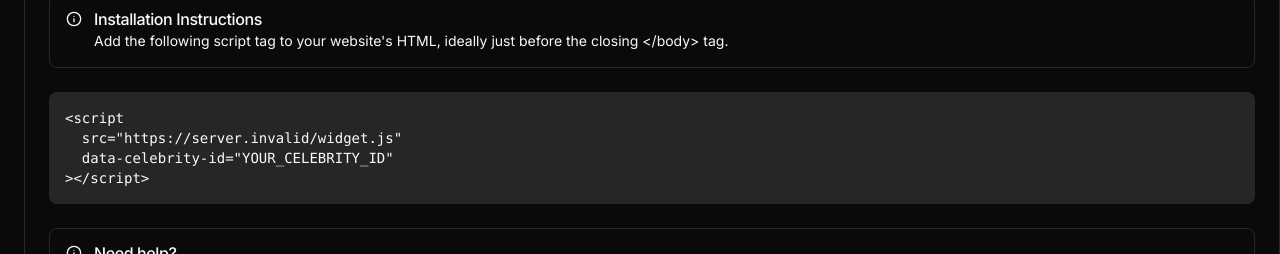
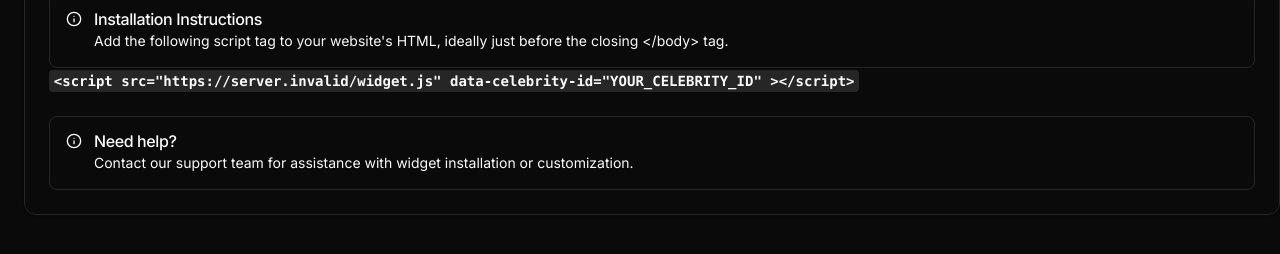
Before and after one commit to garysheng/hyperagentmonorepo, a Next.js app in the folder apps/nextjs-app/: page /channels in a window 1280 px wide. Shown: the part 464-718 px from the top of the page. Built offline with nearby package versions, Linux system fonts and the light colour scheme; no server answers.

Commit message:
refactor: simplify Code component and remove unused imports
- Refactored the Code component to use a functional approach instead of React.forwardRef, improving readability and maintainability.
- Removed unused imports from the opportunities route file to streamline the codebase.

```diff
--- a/apps/nextjs-app/app/api/opportunities/[id]/actions/route.ts
+++ b/apps/nextjs-app/app/api/opportunities/[id]/actions/route.ts
@@ -1,7 +1,6 @@
 import { createClient } from '@/lib/supabase/server'
 import { NextResponse } from 'next/server'
 import type { OpportunityAction } from '@/types/actions'
-import { PostgrestError } from '@supabase/supabase-js'
 
 type ActionValue = {
   score?: number
--- a/apps/nextjs-app/components/ui/code.tsx
+++ b/apps/nextjs-app/components/ui/code.tsx
@@ -1,22 +1,5 @@
-import * as React from "react"
-import { cn } from "@/lib/utils"
+import { HTMLAttributes } from "react"
 
-export interface CodeProps extends React.HTMLAttributes<HTMLPreElement> {}
-
-const Code = React.forwardRef<HTMLPreElement, CodeProps>(
-  ({ className, ...props }, ref) => {
-    return (
-      <pre
-        ref={ref}
-        className={cn(
-          "rounded-lg bg-muted px-4 py-4 font-mono text-sm",
-          className
-        )}
-        {...props}
-      />
-    )
-  }
-)
-Code.displayName = "Code"
-
-export { Code }
+export function Code(props: HTMLAttributes<HTMLElement>) {
+  return <code {...props} className="relative rounded bg-muted px-[0.3rem] py-[0.2rem] font-mono text-sm font-semibold" />
+}
```
